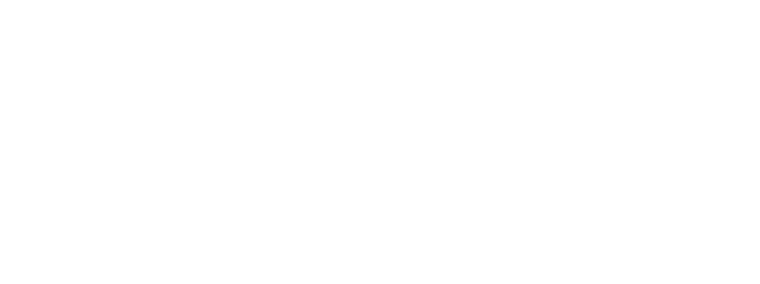
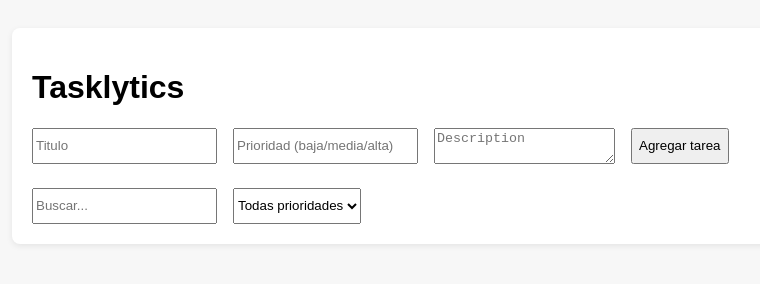
Before and after one commit to alejandrodsfd/Tasklytics, a plain HTML site: page index.html in a window 1280 px wide. Shown: the whole page, without its empty margins (208-968 px from the left). Drawn offline with Linux system fonts and the light colour scheme.

Commit message:
feat(ui): add static layout and styles - closes #1

```diff
--- a/index.html
+++ b/index.html
@@ -1,11 +1,38 @@
 <!DOCTYPE html>
-<html lang="en">
+<html lang="es">
+
 <head>
     <meta charset="UTF-8">
     <meta name="viewport" content="width=device-width, initial-scale=1.0">
     <title>Tasklytics</title>
+    <link rel="stylesheet" href="styles.css">
 </head>
+
 <body>
+    <main class="container">
+        <h1>Tasklytics</h1>
+        <section id="form-section">
+            <form action="" id="task-form">
+                <input type="text" name="title" placeholder="Titulo" required>
+                <input type="text" name="priority" placeholder="Prioridad (baja/media/alta)" required>
+                <textarea name="desc" placeholder="Description"></textarea>
+                <button type="submit">Agregar tarea</button>
+            </form>
+            <div id="controls">
+                <input type="text" id="search" placeholder="Buscar...">
+                <select name="" id="filter-priority">
+                    <option value="">Todas prioridades</option>
+                    <option value="baja">baja</option>
+                    <option value="media">media</option>
+                    <option value="alta">alta</option>
+                </select>
+            </div>
+        </section>
+        <section id="stats"></section>
+        <section id="tasks-list"></section>
+    </main>
 
+    <script type="module" src="./src/main.js"></script>
 </body>
+
 </html>
--- a/styles.css
+++ b/styles.css
@@ -0,0 +1,41 @@
+body{
+    font-family: Arial, Helvetica, sans-serif;
+    padding: 20px;
+    background: #f7f7f7;
+}
+#form-section{
+    display: flex;
+    flex-direction: column;
+    gap: 1.5rem;
+}
+.container{
+    max-width: 800px;
+    margin: 0 auto;
+    background-color: white;
+    padding: 20px;
+    border-radius: 8px;
+    box-shadow:0 2px 6px rgba(0,0,0,0.08);
+}
+#task-form{
+    display: flex;
+    gap: 1rem;
+}
+#tasks-list .task {
+    padding:10px;
+    border-bottom:1px solid #eee;
+    display:flex;
+    justify-content:space-between;
+    align-items:center;
+}
+.completed {
+    text-decoration: line-through;
+    opacity:0.6;
+}
+button {
+    cursor:pointer;
+}
+#controls{
+    height: 36px;
+    display: flex;
+    gap: 1rem;
+}
```
